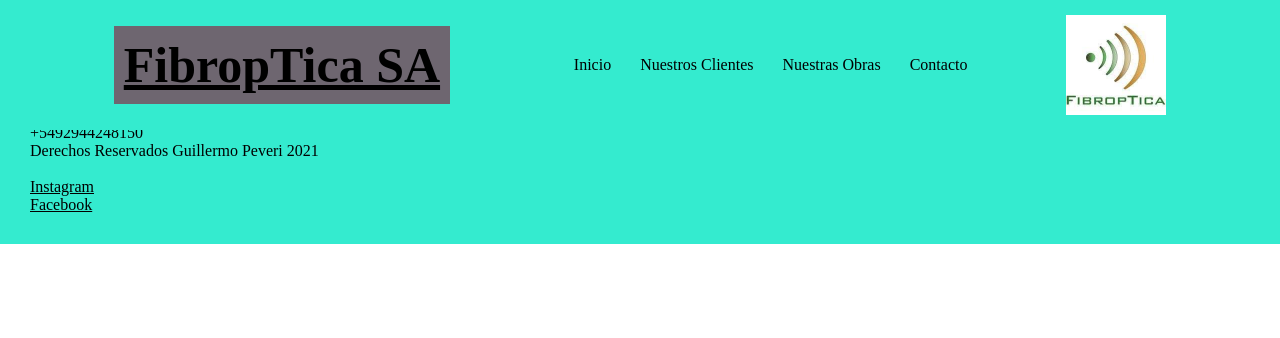
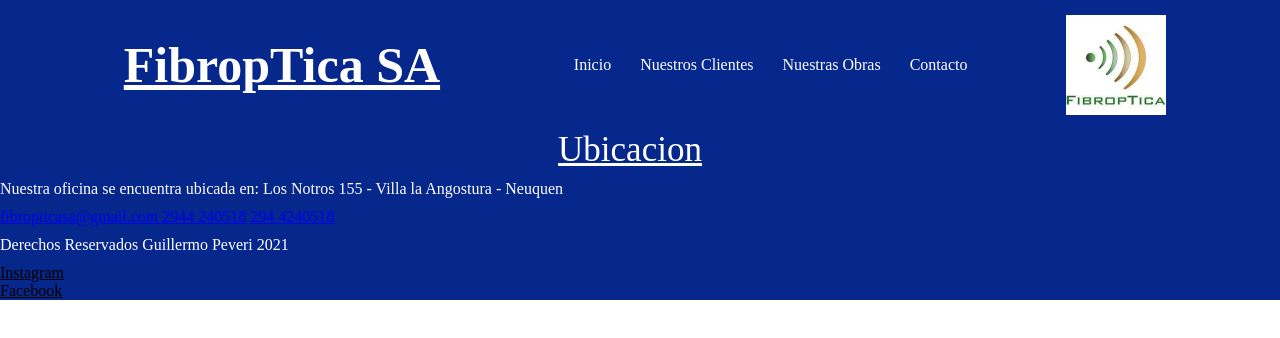
Before and after one commit to guillevla/miprimerpaginapotrerofinal, a plain HTML site: page contacto.html in a window 1280 px wide. Drawn offline with Linux system fonts and the light colour scheme.

Commit message:
archivo 5-11-21

```diff
--- a/contacto.html
+++ b/contacto.html
@@ -22,8 +22,7 @@
         <img class="header__logo" src="imagenes/logoempresa.jpg"/>
     </header>
 
-    <main class="formato"
-        <section>
+    <main class="main"/>
 
 <head/>
 
@@ -32,17 +31,22 @@
 <footer class="footer">
 
     <h2 class="h2">Ubicacion</h2>
- <br>
-     <p>Nuestra oficina se encuentra ubicada en Los Notros 155 - Villa la Angostura - Neuquen</p>
-     <p>fibropticasa@gmail.com</p>
-     <p>+5492944248150</p>
+
+     <p>Nuestra oficina se encuentra ubicada en:
+     Los Notros 155 - Villa la Angostura - Neuquen</p>
+     <div>
+        <a href="mailto:fibropticasa@gmail.com"> fibropticasa@gmail.com </a>
+        <a href="tel:+5492944240518"> 2944 240518</a>
+        <a href="https://wa.me/+5492944240518"> 294 4240518</a>
+    </div>
+
      <p>Derechos Reservados Guillermo Peveri 2021</p>
 
-<br>
+
      <div>
          <ul>
-            <li class="redes"><a class="redes" href="https://instagram.com/fibroptica?utm_medium=copy-link/" target="_blanck">Instagram</a></li>
-            <li class="redes"><a class="redes" href="https://es-la.facebook.com/pg/FibropTica/posts/" target="_blanck">Facebook</a></li>
+             <li class="redes"><a class="redes" href="https://instagram.com/fibroptica?utm_medium=copy-link/" target="_blanck">Instagram</a></li>
+             <li class="redes"><a class="redes" href="https://es-la.facebook.com/pg/FibropTica/posts/" target="_blanck">Facebook</a></li>
          </ul>
      </div>
  </footer>
--- a/css/estilos.css
+++ b/css/estilos.css
@@ -5,7 +5,7 @@
 }
 
 .header{
-    background-color: #34ebcf;
+    background-color: #06278c;
     display: flex;
     flex-direction: row;
     justify-content: space-evenly;
@@ -14,13 +14,17 @@
     width: 100%;
     position: fixed;
 
+    }
 
-    }
+
+}
 
 .nav{
     display:flex;
     display: inline-block;
     align-items: center;
+    color: white;
+
 }
 
 .header__logo{
@@ -29,8 +33,10 @@
 }
 
 .item{padding-left: 25px;
+    /*color: white;*/
+    text-decoration-line: none;
     color: white;
-    text-decoration-line: none;
+
     }
 
 .h1{
@@ -38,8 +44,9 @@
 text-align-last: center;
 font-size: 50px;
 text-decoration-line: underline;
-background-color: #6e6670;
+/*background-color: #6e6670;*/
 font-weight: 800;
+color: white;
 }
 
 .h2{
@@ -51,10 +58,15 @@
 }
 
 .footer{
-    background-color: #34ebcf;
-    color: black;
-    padding: 30px;
-    gap: 20px;
+    background-color: #06278c;
+    color:white;
+    padding-top: 130px;
+    padding-right: 20px;
+    gap: 10px;
+    display: flex;
+    flex-direction: column;
+    /*min-height: 100vh;*/
+
 
 }
 
@@ -63,7 +75,7 @@
     list-style: none;
 }
 
-a:link{
+/*a:link{
     color: black;
 }
 
@@ -77,7 +89,7 @@
 
 a:active{
 color: red;
-}
+}*/
 
 /*.formato{
     padding: 30px;
@@ -106,7 +118,7 @@
 .section__parrafo{text-decoration-color: olivedrab;}
 
 .section1__ladoA{
-    background-color: #caa8e3ow;
+    background-color: #eacced;
     width: 50%;
 
 
@@ -148,7 +160,7 @@
 
 
 .section2__ladoA{
-    background-color: #caa8e3ow;
+    background-color: #eacced;
     width: 50%;
 
 
@@ -186,7 +198,7 @@
 
 
 .section3__ladoA{
-    background-color: #caa8e3ow;
+    background-color: #eacced;
         width: 50%;
 
 
@@ -274,5 +286,4 @@
         align-items: flex-start;
         flex-wrap: wrap;
 
-
 }
```
Also changed, not shown: index.html (+8 -5 lines), nuestraobras.html (+13 -8 lines), nuestrosclientes.html (+12 -7 lines), imagenes/tecnap2.jpg (added).
